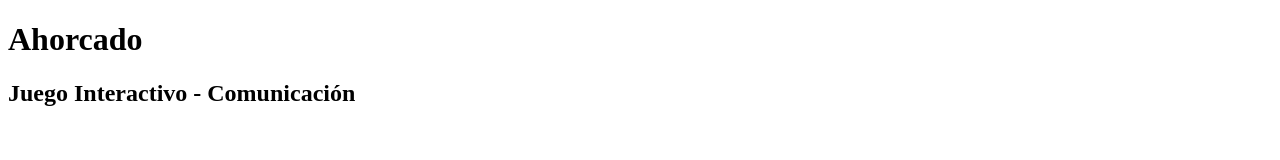
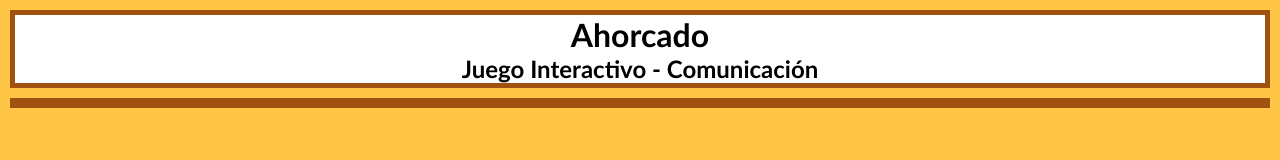
Before and after one commit to Francisco-GV/Francisco-GV.github.io, a plain HTML site: page index.html in a window 1280 px wide. Drawn offline with Linux system fonts and the light colour scheme.

Commit message:
Add stylesheet, containers and some style

```diff
--- a/index.html
+++ b/index.html
@@ -4,9 +4,16 @@
     <meta charset="UTF-8">
     <meta name="viewport" content="width=device-width, initial-scale=1.0">
     <title>Juego Interactivo - Juego del ahorcado</title>
+    <link rel="stylesheet" href="style/style.css">
 </head>
 <body>
-    <h1>Ahorcado</h1>
-    <h2>Juego Interactivo - Comunicación</h2>
+    <div id="main-container">
+        <div id="title-container">
+            <h1>Ahorcado</h1>
+            <h2>Juego Interactivo - Comunicación</h2>
+        </div>
+        <div id="game-container">
+        </div>
+    </div>
 </body>
 </html>
--- /dev/null
+++ b/style/style.css
@@ -0,0 +1,20 @@
+* {
+    margin: 0;
+    padding: 0;
+}
+
+#main-container {
+    overflow: auto;
+    background-color: #ffc547;
+    width: 100%;
+    height: 100vh;
+}
+
+#title-container, #game-container {
+    text-align: center;
+    font-family: 'Gill Sans', 'Gill Sans MT', Calibri, 'Trebuchet MS', sans-serif;
+
+    margin: 10px;
+    border: 5px solid rgb(161, 81, 15);
+    background: white;
+}
```
